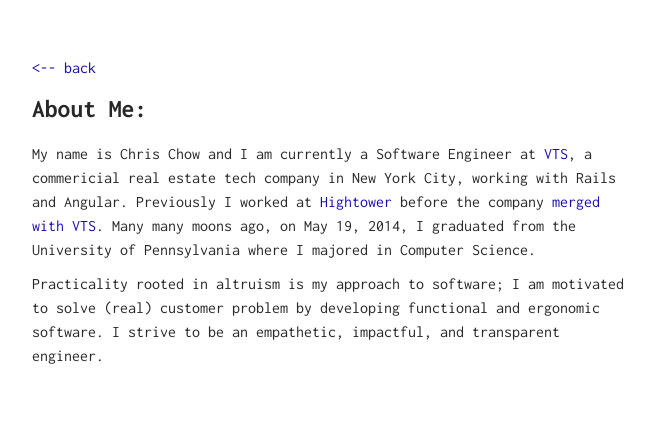
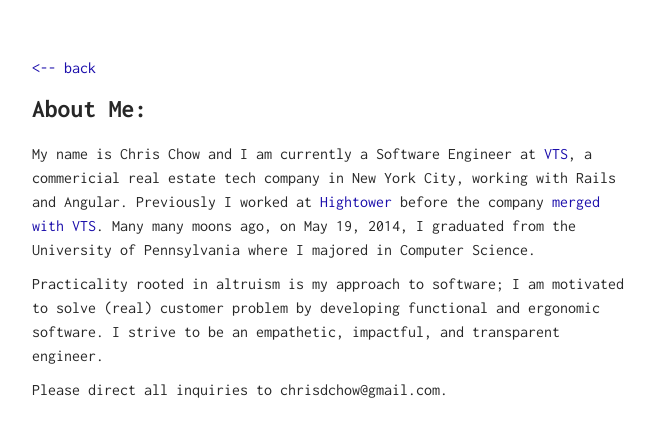
Before and after one commit to Kreispy/kreispy.github.io, a Jekyll site: the page built from about/index.md, in a window 1280 px wide. Shown: the top 437 px of the page, without its empty margins (308-963 px from the left). Built offline with Jekyll 4.4.1, drawn with Linux system fonts in a browser that asks for light colours.

Commit message:
Update index.md

```diff
--- a/about/index.md
+++ b/about/index.md
@@ -5,3 +5,5 @@ layout: about
 My name is Chris Chow and I am currently a Software Engineer at [VTS](https://www.vts.com/), a commericial real estate tech company in New York City, working with Rails and Angular. Previously I worked at [Hightower](https://www.gethightower.com/) before the company [merged with VTS](https://www.vts.com/in-the-news/vts-and-hightower-announce-strategic-merger). Many many moons ago, on May 19, 2014, I graduated from the University of Pennsylvania where I majored in Computer Science.
 
 Practicality rooted in altruism is my approach to software; I am motivated to solve (real) customer problem by developing functional and ergonomic software. I strive to be an empathetic, impactful, and transparent engineer.
+
+Please direct all inquiries to chrisdchow@gmail.com.
```
